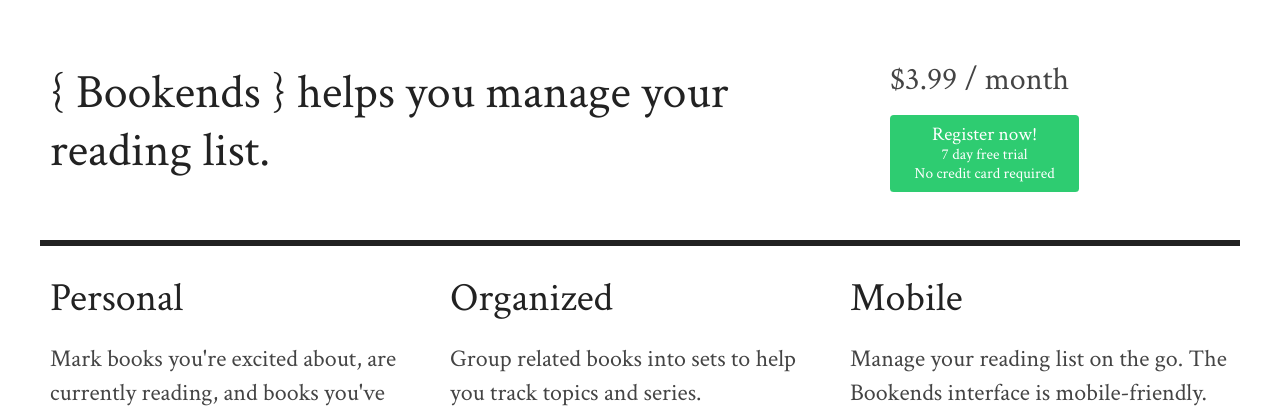
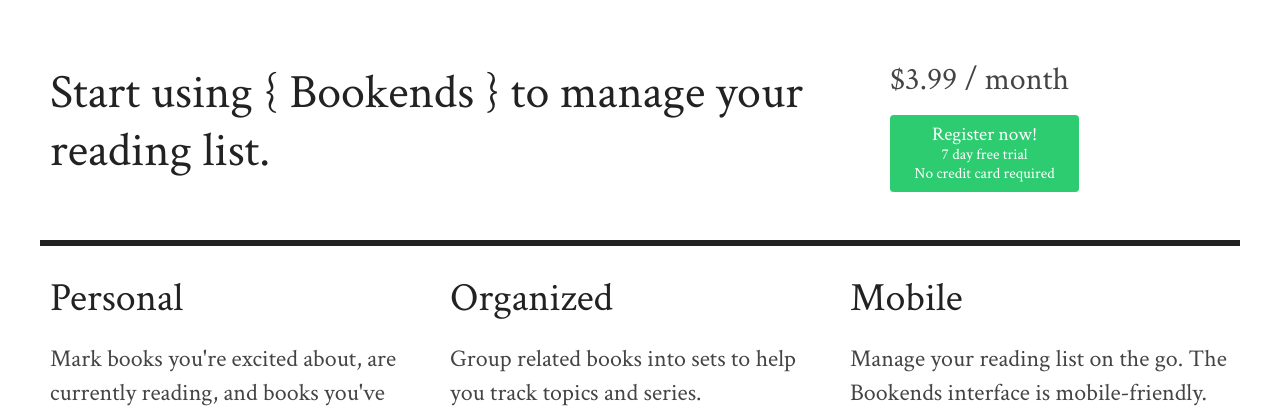
Before and after one commit to billjedi/bookends, a Flask app: page / in a window 1280 px wide. Shown: the top 411 px of the page. Run offline with Flask 2, Linux system fonts and the light colour scheme; parts of the project's set-up code (start-up, migrations or seed data) failed here and were passed over.

Commit message:
Edit header line

```diff
--- a/bookends/templates/home_index.html
+++ b/bookends/templates/home_index.html
@@ -6,7 +6,7 @@
     {% for message in get_flashed_messages() %}<p class="message">{{ message }}</p>{% endfor %}
     <div class="grid-parent">
         <div class="grid-70">
-            <h1>{ Bookends } helps you manage your reading list.</h1>
+            <h1>Start using { Bookends } to manage your reading list.</h1>
         </div>
 
         <div class="grid-30">
```
